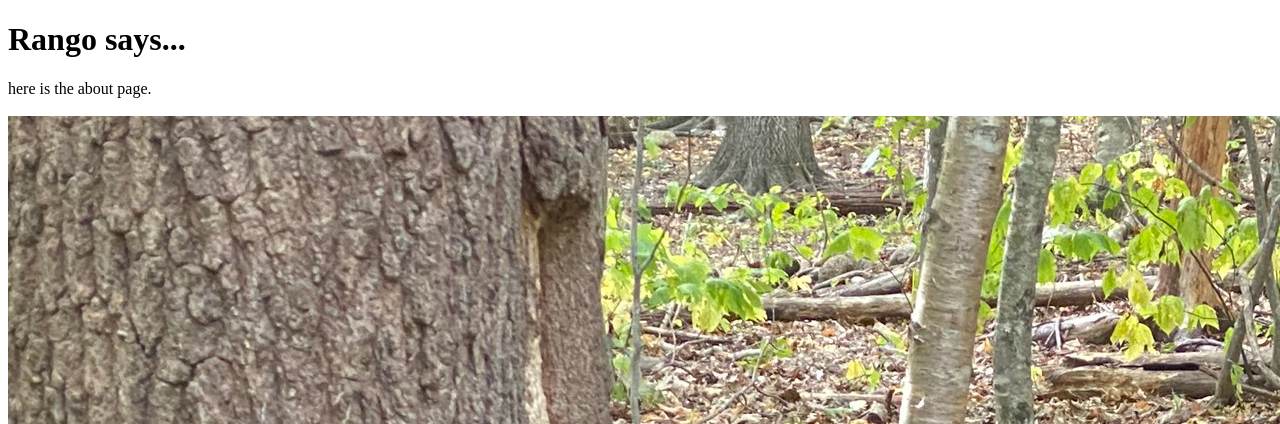
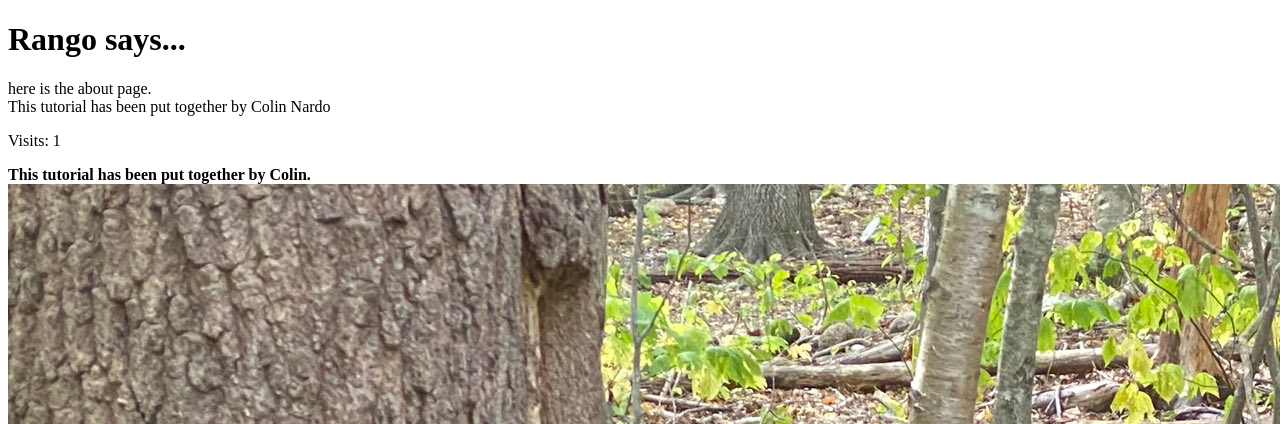
Before and after one commit to turiddu25/tango_with_django_project, a Django app: page /rango/about/ in a window 1280 px wide; the page is wider, and only the part inside the window is pictured. Shown: the top 424 px of that part. Run offline with Django 3.2, Linux system fonts and the light colour scheme; data that the repository does not hold is empty.

Commit message:
chapter 10 done

```diff
--- a/rango/views.py
+++ b/rango/views.py
@@ -9,7 +9,7 @@ from django.urls import reverse
 from rango.forms import UserForm, UserProfileForm
 from django.contrib.auth import authenticate, login, logout
 from django.contrib.auth.decorators import login_required
-
+from datetime import datetime
 
 
 
@@ -26,17 +26,23 @@ def index(request):
     context_dict['categories'] = category_list
     context_dict['pages'] = page_list
 
+    visitor_cookie_handler(request)
 
-    # Render the response and send it back!
-    return render(request, 'rango/index.html', context=context_dict)
+    # Obtain our Response object early so we can add cookie information.
+    response = render(request, 'rango/index.html', context=context_dict)
+
+    # Return response back to the user, updating any cookies that need changed.
+    return response
 
 def about(request):
-    context_dict = {'boldmessage': 'This tutorial has been put together by Colin.'}
+    visitor_cookie_handler(request)
+    visits = request.session['visits']
+    context_dict = {'boldmessage': 'This tutorial has been put together by Colin.', 'visits': visits}
     # prints out whether the method is a GET or a POST
     print(request.method)
     # prints out the user name, if no one is logged in it prints `AnonymousUser`
     print(request.user)
-    return render(request, 'rango/about.html', {})
+    return render(request, 'rango/about.html', context=context_dict)
 
 def show_category(request, category_name_slug):
     # Create a context dictionary which we can pass
@@ -245,3 +251,31 @@ def user_logout(request):
     logout(request)
     # Take the user back to the homepage.
     return redirect(reverse('rango:index'))
+
+
+
+
+# A helper method
+def get_server_side_cookie(request, cookie, default_val=None):
+    val = request.session.get(cookie)
+    if not val:
+        val = default_val
+    return val
+
+# Updated the function definition
+def visitor_cookie_handler(request):
+    visits = int(get_server_side_cookie(request, 'visits', '1'))
+    last_visit_cookie = get_server_side_cookie(request,'last_visit', str(datetime.now()))
+    last_visit_time = datetime.strptime(last_visit_cookie[:-7],'%Y-%m-%d %H:%M:%S')
+
+    # If it's been more than a day since the last visit...
+    if (datetime.now() - last_visit_time).days > 0:
+        visits = visits + 1
+        # Update the last visit cookie now that we have updated the count
+        request.session['last_visit'] = str(datetime.now())
+    else:
+        # Set the last visit cookie
+        request.session['last_visit'] = last_visit_cookie
+
+    # Update/set the visits cookie
+    request.session['visits'] = visits
--- a/tango_with_django_project/settings.py
+++ b/tango_with_django_project/settings.py
@@ -144,3 +144,6 @@ PASSWORD_HASHERS = [
 
 # LOGIN URL
 LOGIN_URL = 'rango:login'
+
+# SESSION_EXPIRE_AT_BROWSER_CLOSE
+SESSION_EXPIRE_AT_BROWSER_CLOSE = True
--- a/templates/rango/about.html
+++ b/templates/rango/about.html
@@ -10,6 +10,8 @@ About Rango
 
         <div>
             here is the about page. <br />
+            This tutorial has been put together by Colin Nardo<br />
+            <p>Visits: {{ visits }} </p>
             <strong>{{ boldmessage }}</strong><br />
         </div>
 
```
